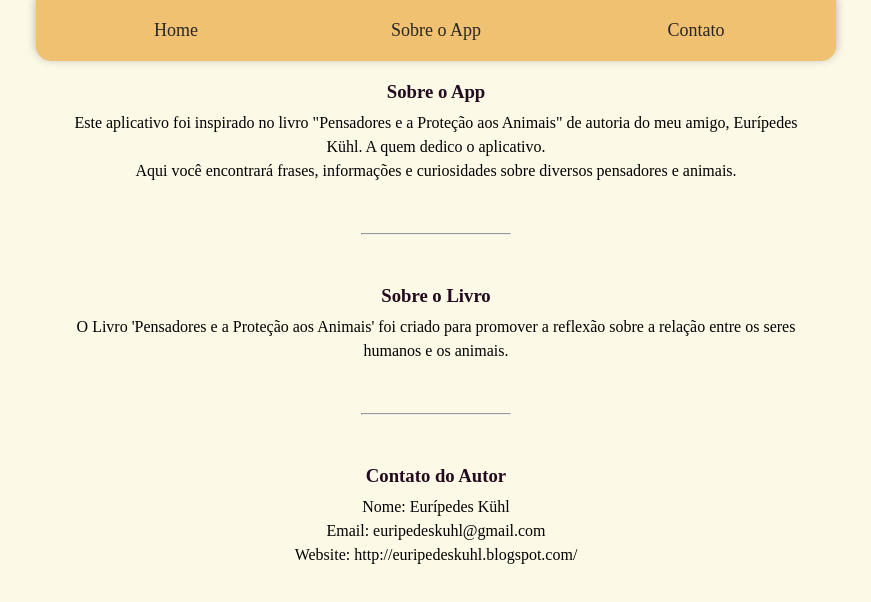
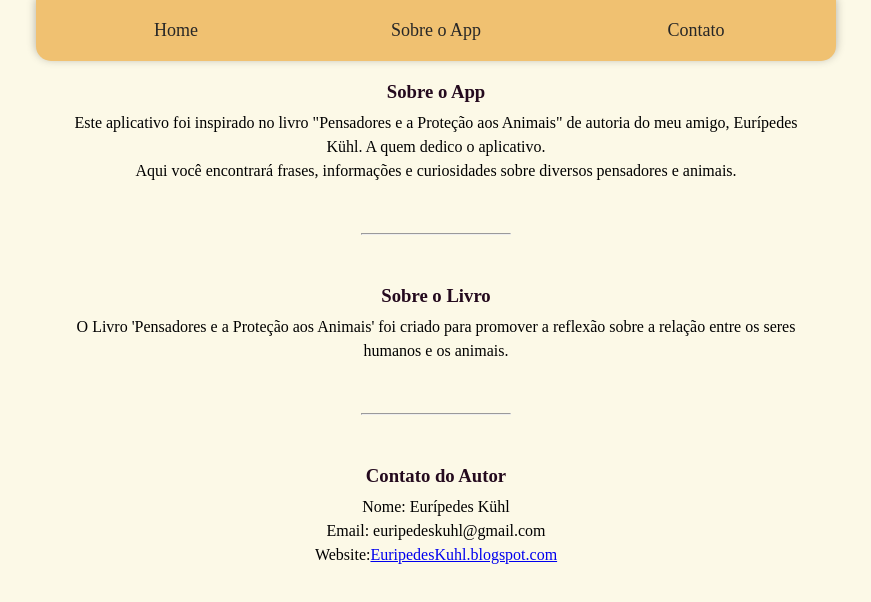
Before and after one commit to Amicuchi/OsPensadores, a React (Vite) app: page /sobre-app in a window 1280 px wide. Shown: the top 602 px of the page, without its empty margins (204-1075 px from the left). Built offline with nearby package versions, Linux system fonts and the light colour scheme.

Commit message:
Contato e SobreApp: Inclusão de link nos endereços de site.

```diff
--- a/src/pages/Contato.jsx
+++ b/src/pages/Contato.jsx
@@ -13,7 +13,9 @@
       <hr />
       <div>
         <h3>Repositório Público:</h3>
-        <p>https://github.com/Amicuchi/OsPensadores</p>
+        <a href="https://github.com/Amicuchi/OsPensadores" target="_blank" rel="noopener noreferrer">
+            GitHub.com/Amicuchi/OsPensadores
+          </a>
       </div>
     </div>
   );
--- a/src/pages/SobreApp.jsx
+++ b/src/pages/SobreApp.jsx
@@ -16,7 +16,11 @@
       <h3>Contato do Autor</h3>
       <p>Nome: Eurípedes Kühl</p>
       <p>Email: euripedeskuhl@gmail.com</p>
-      <p>Website: http://euripedeskuhl.blogspot.com/</p>
+      <p>Website:
+        <a href="http://euripedeskuhl.blogspot.com/" target="_blank" rel="noopener noreferrer">
+          EuripedesKuhl.blogspot.com
+        </a>
+      </p>
 
     </div>
   );
```
